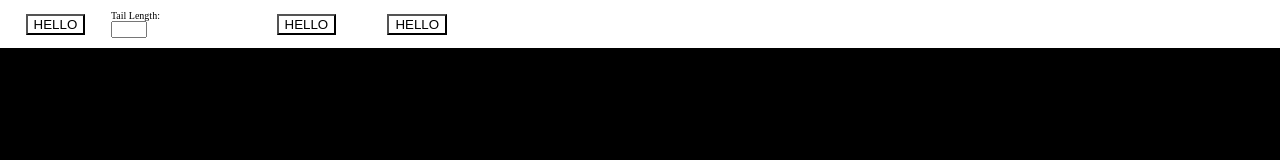
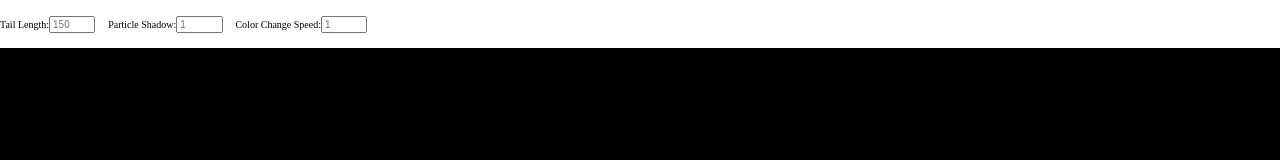
Before and after one commit to WilgotW/Cool-mousefollow-effects, a plain HTML site: page index.html in a window 1280 px wide. Drawn offline with Linux system fonts and the light colour scheme.

Commit message:
More settings progress

```diff
--- a/index.html
+++ b/index.html
@@ -11,13 +11,17 @@
     <canvas id="canvas1"></canvas>
 
     <div id="topSettings">
-        <button class="buttons">HELLO</button>
-        <form id="tailLenghtInputForm">
-            Tail Length: <br>
-            <input type="text" id="tailLenghtInput">
-        </form>
-        <button class="buttons">HELLO</button>
-        <button class="buttons">HELLO</button>
+
+
+        <p>Tail Length:</p>
+        <input type="text" id="tailLenghtInput" placeholder="150">
+
+        <p>Particle Shadow:</p>
+        <input type="text" id="particleShadow" placeholder="1">
+
+        <p>Color Change Speed:</p>
+        <input type="text" id="colorChange" placeholder="1">
+
     </div>
 
     <script src="/script.js"></script>
--- a/script.js
+++ b/script.js
@@ -8,7 +8,8 @@ let hue = 0;
 let hsl = "";
 
 let maxParticleInScene = 150;
-let screenRefrechOpacity = '1';
+let screenRefrechOpacity = '150';
+let colorChangeSpeed = 1;
 
 
 const mouse = {
@@ -45,9 +46,6 @@ class Particle{
 
 function update(){
     refrech();
-    particles.forEach(particle => {
-
-    });
     for(i = 0; i < particles.length; i++){
         particles[i].draw();
         particles[i].update();
@@ -61,7 +59,6 @@ function update(){
             cDist = (xDist * xDist + yDist * yDist);
 
             distance = Math.sqrt(cDist);
-            console.log(distance);
 
             if(distance < 100){
                 c.strokeStyle = particles[i].color;
@@ -86,7 +83,7 @@ function update(){
 
     }
 
-    hue++;
+    hue += colorChangeSpeed;
     if(hue >= 360){
         hue = 0;
     }
@@ -118,11 +115,18 @@ window.addEventListener('click', function(event) {
 
 });
 
-
-
-
 function refrech(){
     c.fillStyle = 'rgba(0, 0, 0, '+ screenRefrechOpacity + ')';
     c.fillRect(0, 0, canvas.width, canvas.height);
 
 }
+
+
+
+const tailLenghtInput = document.getElementById('tailLenghtInput');
+
+function updateInputVar(){
+    maxParticleInScene == parseInt(tailLenghtInput.innerHTML());
+    requestAnimationFrame(updateInputVar);
+}
+updateInputVar();
--- a/style.css
+++ b/style.css
@@ -21,17 +21,17 @@ body{
     background-color: white;
 }
 
-.buttons{
-    margin-left: 2%;
-    margin-right: 2%;
+button{
     background: white;
 }
-#tailLenghtInputForm{
-    font-size: 10px;
+
+
+input{
+    margin-right: 1%;
+    font-size: clamp(1px, 2vw, 10px);
+    width: 3%;
 }
 
-#tailLenghtInput{
-    width: 0;
-    font-size: 10px;
-    width: 20%;
+p{
+    font-size: clamp(1px, 2vw, 10px);
 }
```
